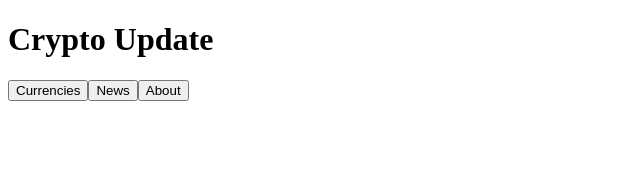
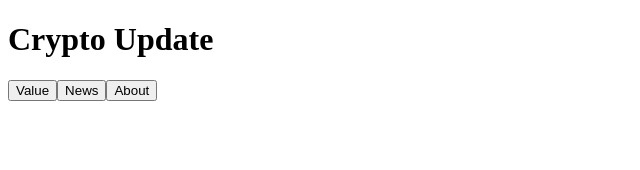
Before and after one commit to dmichaux/crypto-update, a React (Create React App) app: page / in a window 1280 px wide. Shown: the top 170 px of the page, without its empty margins (0-640 px from the left). Built offline with nearby package versions, Linux system fonts and the light colour scheme.

Commit message:
Change 'Currencies' button text to 'Value'

```diff
--- a/src/components/NavBar.js
+++ b/src/components/NavBar.js
@@ -4,7 +4,7 @@ class NavBar extends React.Component {
 	render () {
 		return (
 			<nav>
-				<button type="button">Currencies</button>
+				<button type="button">Value</button>
 				<button type="button">News</button>
 				<button type="button">About</button>
 			</nav>
```
